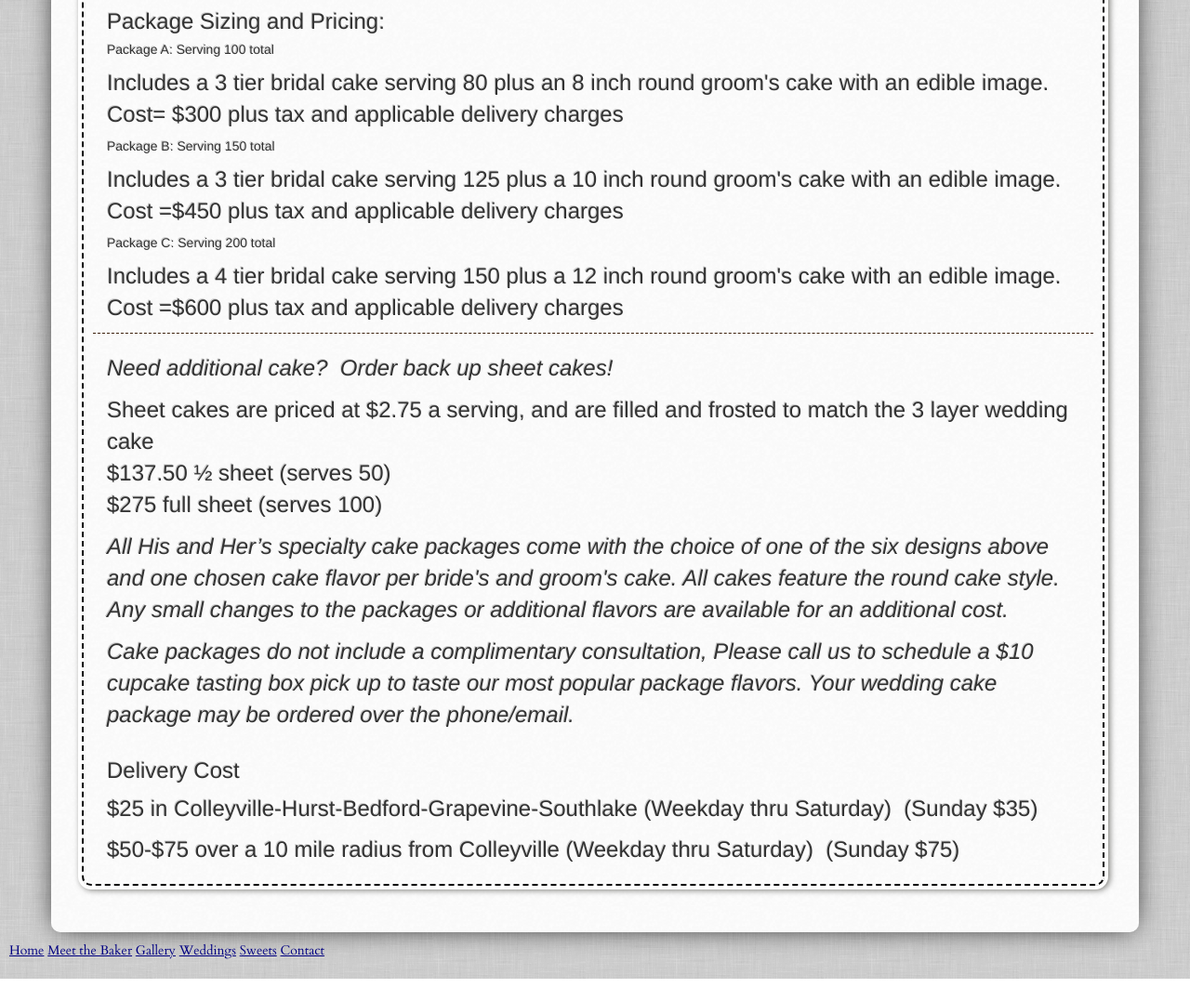
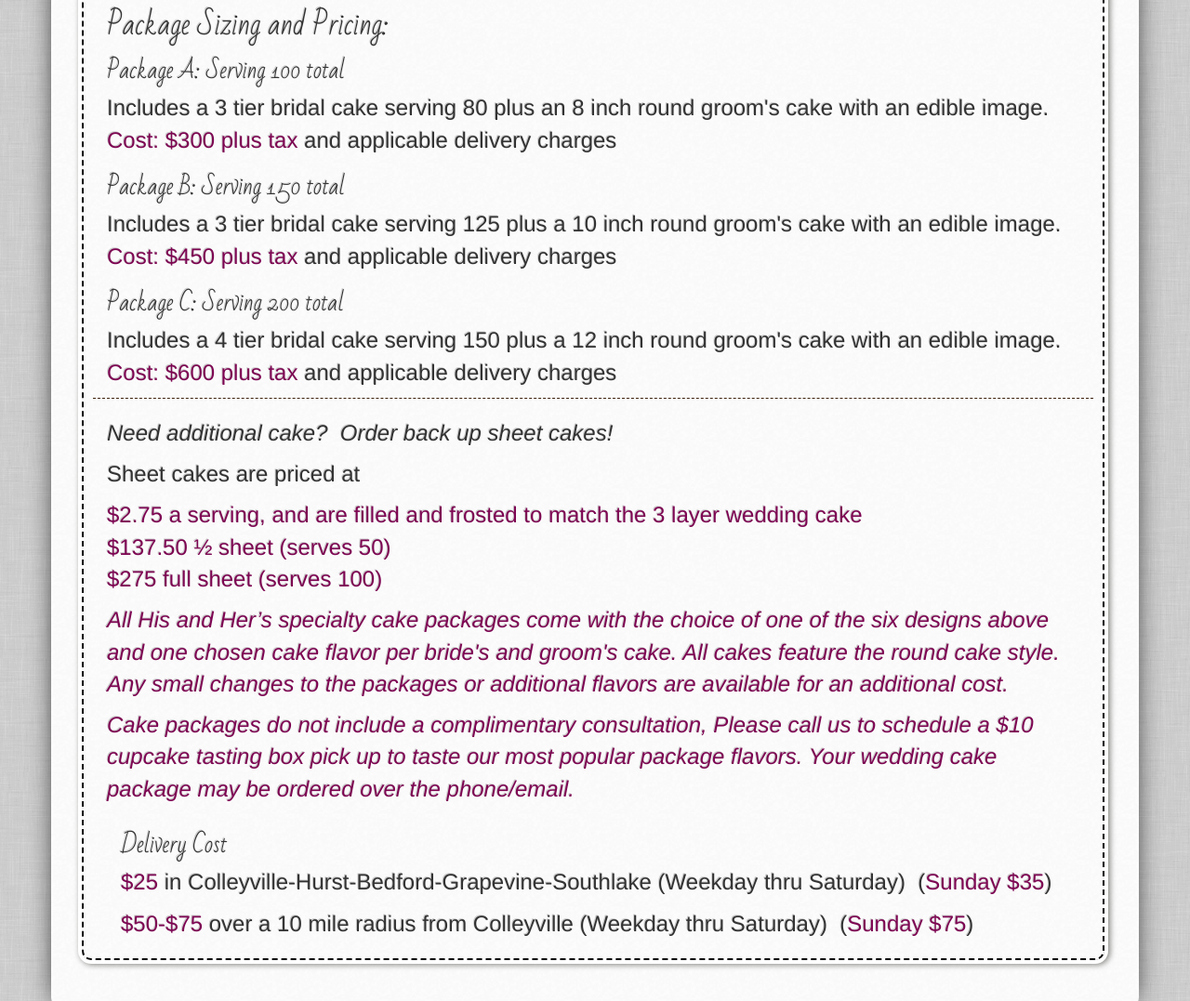
Before and after one commit to ashulman2000/CMarieSweets, a website: page www/weddings.html in a window 1280 px wide. Shown: the part 3480-4557 px from the top of the page at 93% size. Before the commit the page ends 4533 px from the top, so only its background shows below. Drawn offline with nearby package versions, Linux system fonts and the light colour scheme; files that its build step writes are made by us from their sources; files whose address does not match are found by name.

Commit message:
Fixed headers and weddings page

```diff
--- a/www/3_sweets_styles.css
+++ b/www/3_sweets_styles.css
@@ -139,6 +139,9 @@ hr {
 }
 
 h2 {
+	font-family: 'bad script', serif;
+}
+h3 {
 	font-family: 'bad script', serif;
 }
 
@@ -302,9 +305,10 @@ h4.nice-header {
 	margin-right: auto;
 	margin-left: auto;
 }
-
 .flavor .price {
 	display: block;
+}
+.price {
 	color: #7D0552;
 }
 
--- a/www/weddings.html
+++ b/www/weddings.html
@@ -231,21 +231,21 @@
                             </ul>
                         </div>
                         <div class="col-md-12">
-                            <h3>Package Sizing and Pricing:</h3>
-                            <h5>Package A: Serving 100 total</h5>
+                            <h2>Package Sizing and Pricing:</h2>
+                            <h3>Package A: Serving 100 total</h3>
                             <p>
                                 Includes a 3 tier bridal cake serving 80 plus an 8 inch round groom's cake with an edible image.
-                                <br /> Cost= $300 plus tax and applicable delivery charges
+                                <br /> <span class="price">Cost: $300 plus tax</span> and applicable delivery charges
                             </p>
-                            <h5>Package B: Serving 150 total</h5>
+                            <h3>Package B: Serving 150 total</h3>
                             <p>
                                 Includes a 3 tier bridal cake serving 125 plus a 10 inch round groom's cake with an edible image.
-                                <br /> Cost =$450 plus tax and applicable delivery charges
+                                <br /> <span class="price">Cost: $450 plus tax</span> and applicable delivery charges
                             </p>
-                            <h5>Package C: Serving 200 total</h5>
+                            <h3>Package C: Serving 200 total</h3>
                             <p>
                                 Includes a 4 tier bridal cake serving 150 plus a 12 inch round groom's cake with an edible image.
-                                <br /> Cost =$600 plus tax and applicable delivery charges
+                                <br /> <span class="price">Cost: $600 plus tax</span> and applicable delivery charges
                             </p>
                         </div>
                         <hr />
@@ -254,21 +254,24 @@
                                 <em>Need additional cake? &nbsp;Order back up sheet cakes! &nbsp;</em>
                             </p>
                             <p>
-                                Sheet cakes are priced at $2.75 a serving, and are filled and frosted to match the 3 layer wedding cake
-                                <br /> $137.50 ½ sheet (serves 50)
-                                <br /> $275 full sheet (serves 100)
+                                Sheet cakes are priced at <div class="price">$2.75 a serving</span>, and are filled and frosted to match the 3 layer wedding cake
+                                <div class="price">$137.50 ½ sheet (serves 50)</div>
+                                <div class="price">$275 full sheet (serves 100)</div>
                             </p>
                             <p>
-                                <em>All His and Her&rsquo;s specialty cake packages come with the choice of one of the six designs above and one chosen cake flavor per bride's and groom's cake. All cakes feature the round cake style. Any small changes to the packages or additional flavors are available for an additional cost.</em>
+                                <em>All His and Her&rsquo;s specialty cake packages come with the choice of one of the six designs above and one chosen cake flavor
+                                per bride's and groom's cake. All cakes feature the round cake style. Any small changes to the packages or additional flavors
+                                are available for an additional cost.</em>
                             </p>
                             <p>
-                                <em>Cake packages do not include a complimentary consultation, Please call us to schedule a $10 cupcake tasting box pick up to taste our most popular package flavors. Your wedding cake package may be ordered over the phone/email. </em>
+                                <em>Cake packages do not include a complimentary consultation, Please call us to schedule a <span class="price">$10 cupcake tasting box pick up</span>
+                                to taste our most popular package flavors. Your wedding cake package may be ordered over the phone/email. </em>
                             </p>
                         </div>
                         <div class="col-md-12">
                             <h3>Delivery Cost</h3>
-                            <p> $25 in Colleyville-Hurst-Bedford-Grapevine-Southlake (Weekday thru Saturday) &nbsp;(Sunday $35)</p>
-                            <p> $50-$75 over a 10 mile radius from Colleyville (Weekday thru Saturday) &nbsp;(Sunday $75)</p>
+                            <p> <span class="price">$25</span> in Colleyville-Hurst-Bedford-Grapevine-Southlake (Weekday thru Saturday) &nbsp;(<span class="price">Sunday $35</span>)</p>
+                            <p> <span class="price">$50-$75</span> over a 10 mile radius from Colleyville (Weekday thru Saturday) &nbsp;(<span class="price">Sunday $75</span>)</p>
                         </div>
                     </div>
                 </div>
```
